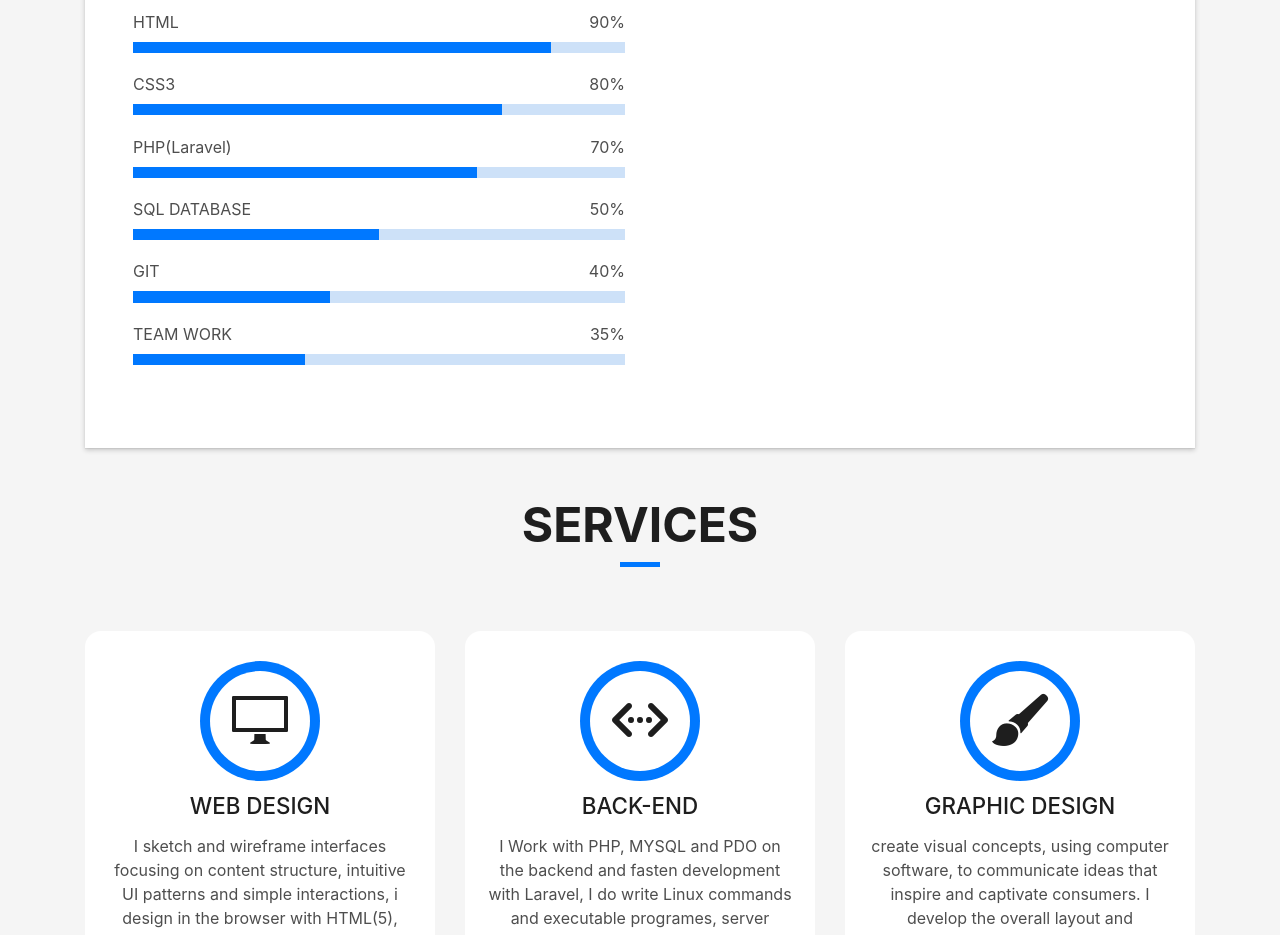
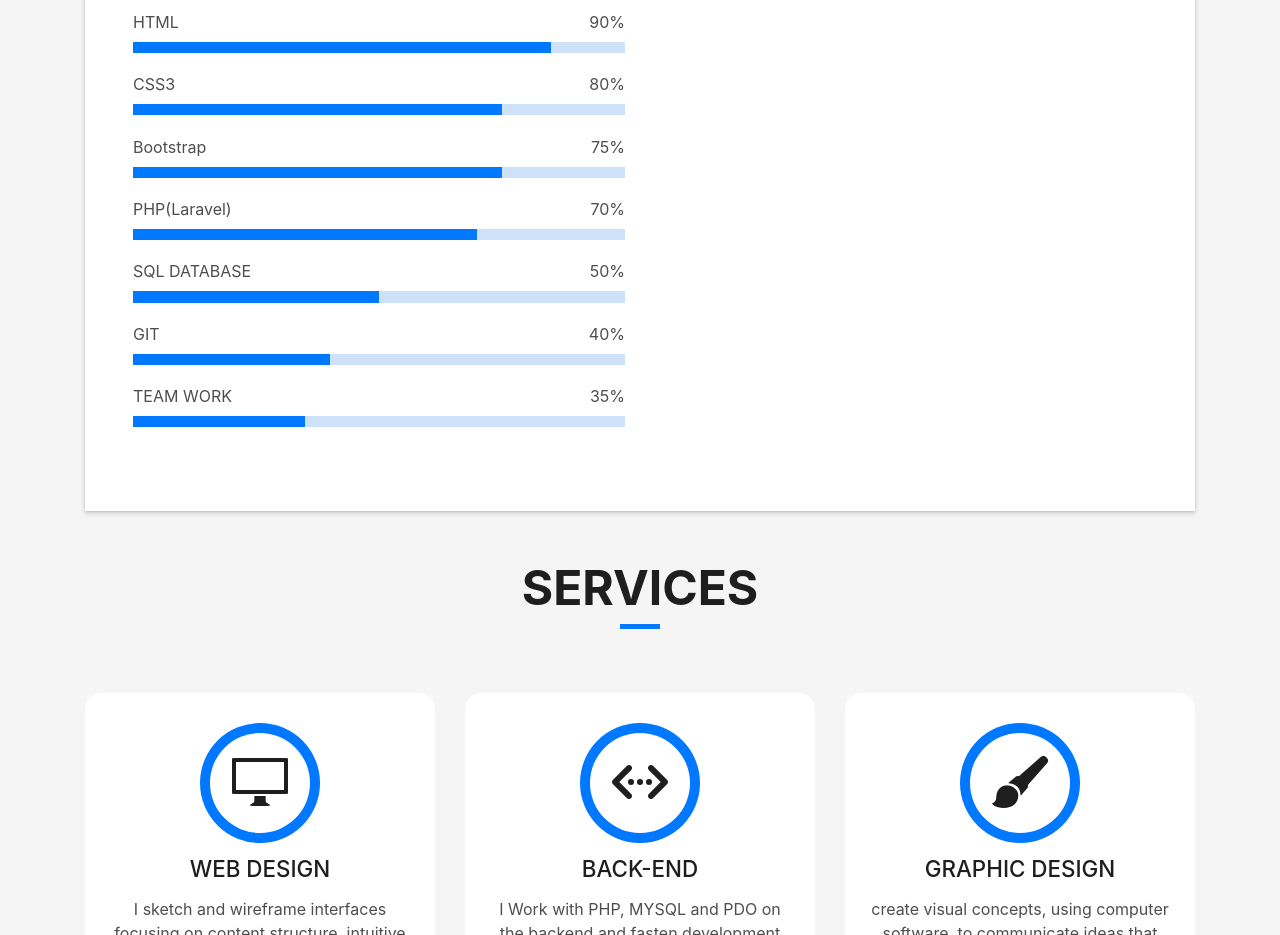
Before and after one commit to Abdul-fatai/MyPortfolio, a plain HTML site: page index.html in a window 1280 px wide. Shown: the part 1180-2115 px from the top of the page. Drawn offline with Linux system fonts and the light colour scheme; files whose address does not match are found by name.

Commit message:
new update

```diff
--- a/index.html
+++ b/index.html
@@ -110,6 +110,11 @@
                   <span>CSS3</span> <span class="pull-right">80%</span>
                   <div class="progress">
                     <div class="progress-bar" role="progressbar" style="width: 75%" aria-valuenow="75" aria-valuemin="0"
+                      aria-valuemax="100"></div>
+                  </div>
+                  <span>Bootstrap</span> <span class="pull-right">75%</span>
+                  <div class="progress">
+                    <div class="progress-bar" role="progressbar" style="width: 75%;" aria-valuenow="85" aria-valuemin="0"
                       aria-valuemax="100"></div>
                   </div>
                   <span>PHP(Laravel)</span> <span class="pull-right">70%</span>
```
Also changed, not shown: img/portimg.png (added), 1 other file.
